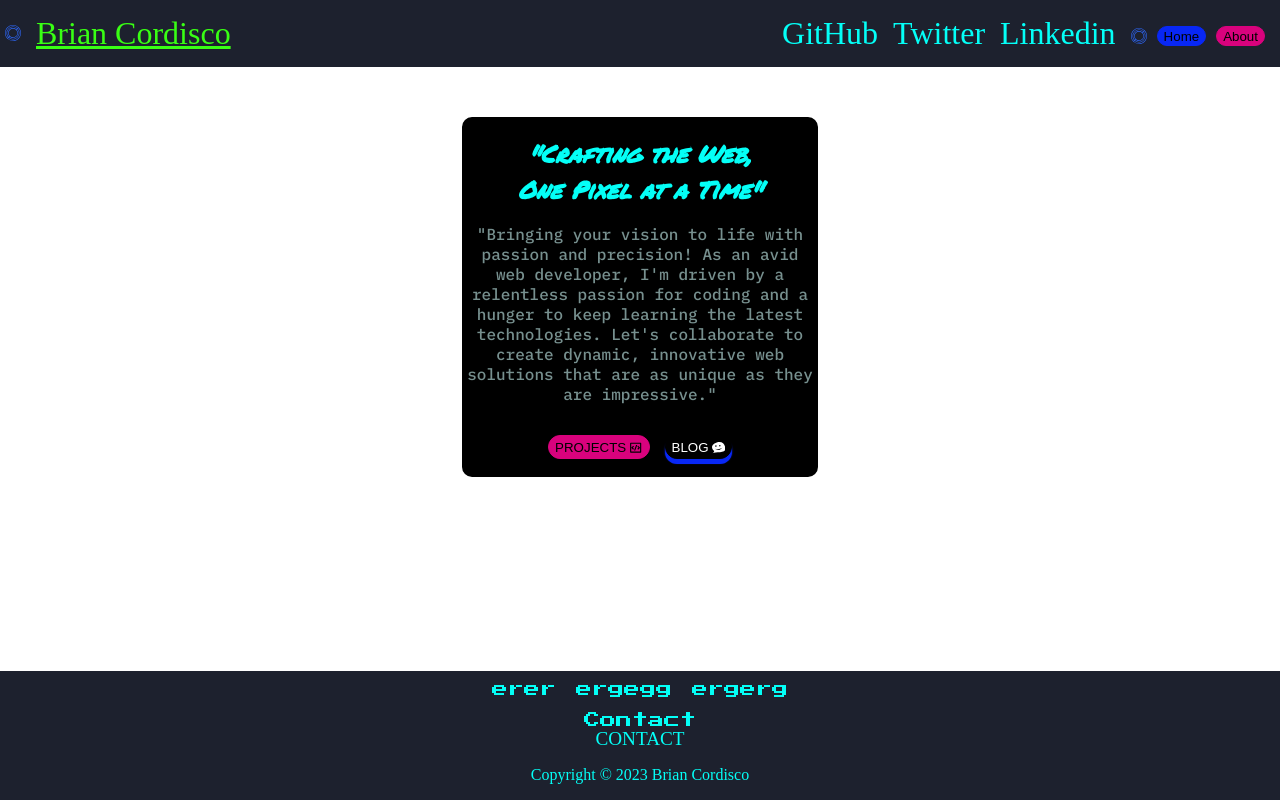
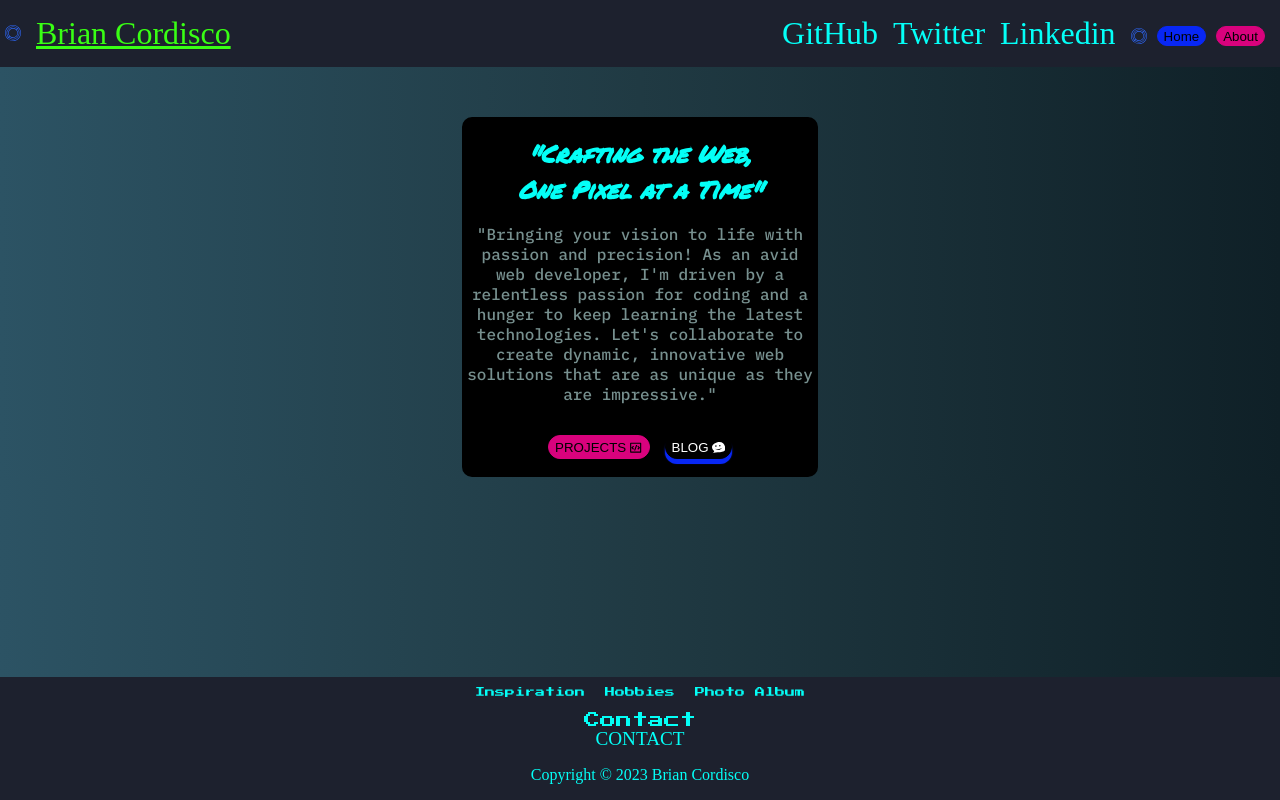
Before and after one commit to Web-Dev-Robi/neon-lights, a React (Create React App) app: page / in a window 1280 px wide. Built offline with nearby package versions, Linux system fonts and the light colour scheme; the HTML template or start-up script is replaced by a standard one; a web font is replaced by a local one.

Commit message:
Added Gradient Background

```diff
--- a/src/App.css
+++ b/src/App.css
@@ -6,6 +6,10 @@ body {
   margin: 0;
   box-sizing: border-box;
   overflow: hidden;
+background: #0F2027;  /* fallback for old browsers */
+background: -webkit-linear-gradient(to right, #2C5364, #203A43, #0F2027);
+background: linear-gradient(to right, #2C5364, #203A43, #0F2027);
+
 }
 
 .App {
@@ -143,6 +147,7 @@ a {
   flex-direction: row;
   justify-content: center;
   font-family: "Press Start 2P", cursive;
+  font-size: x-small;
   padding: 10px;
   gap: 20px;
 }
@@ -222,6 +227,6 @@ a {
   background-color: black;
   border: solid 1px black;
   border-radius: 25px;
-  box-shadow:  0 5px 0 #0827f5, 0 4px 2px 0 #0827f5;
-  color:white;
+  box-shadow: 0 5px 0 #0827f5, 0 4px 2px 0 #0827f5;
+  color: white;
 }
--- a/src/components/Footer.jsx
+++ b/src/components/Footer.jsx
@@ -7,9 +7,9 @@ function Footer() {
     <>
       <div className="footer-items">
         <div className="footer-link">
-          <div>erer</div>
-          <div>ergegg</div>
-          <div>ergerg</div>
+          <div>Inspiration</div>
+          <div>Hobbies</div>
+          <div>Photo Album</div>
         </div>
         <div className="contact-link">
           <div>Contact</div>
--- a/src/components/mobile/responsive.css
+++ b/src/components/mobile/responsive.css
@@ -42,11 +42,19 @@
     border-radius: 5px;
   }
 
-  button:hover {
-    background-color: #39ff14;
-    box-shadow: 0 0 50px #39ff14;
+  .pink-btn:hover {
+    background-color: #0827f5;
+    box-shadow: 0 4px 10px #39ff14;
     border: solid 3px;
-    border-color: #39ff14;
+    border-color: #0827f5;
+  }
+
+  .dark-btn:hover {
+     background-color: #d9027d;
+    box-shadow: 0 4px 10px #39ff14;
+    border: solid 3px;
+    border-color: #d9027d;
+
   }
 
   .nav-container {
```
